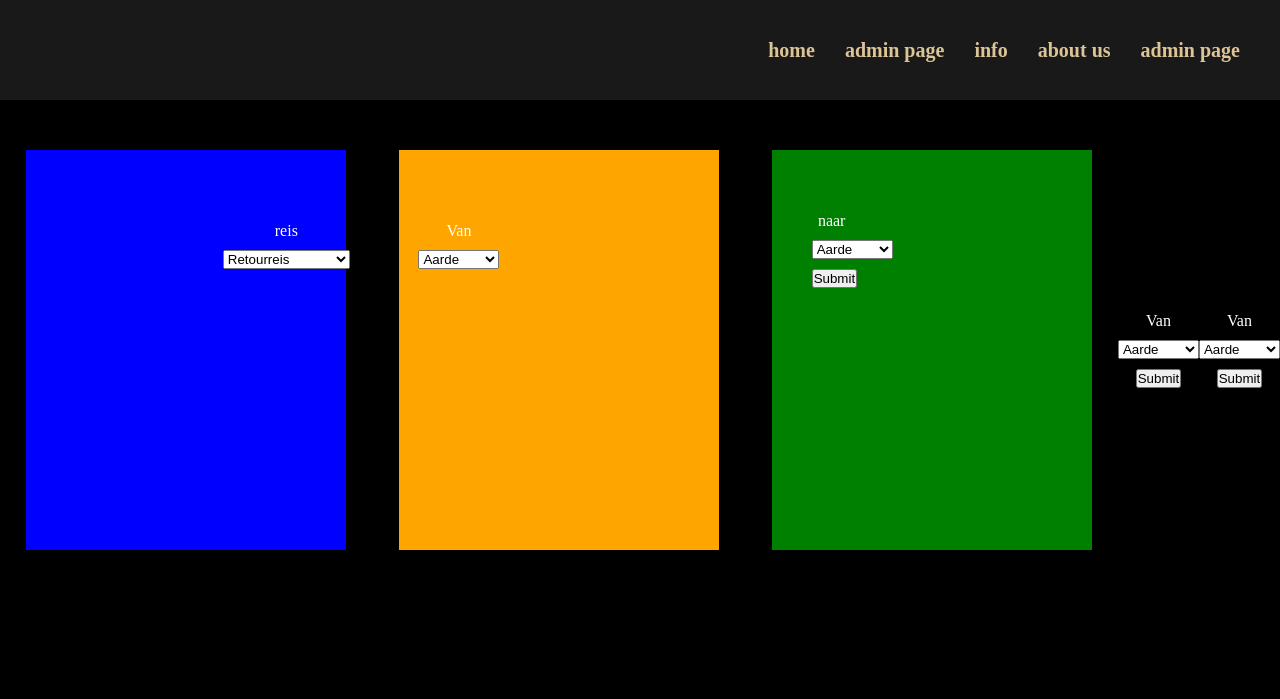
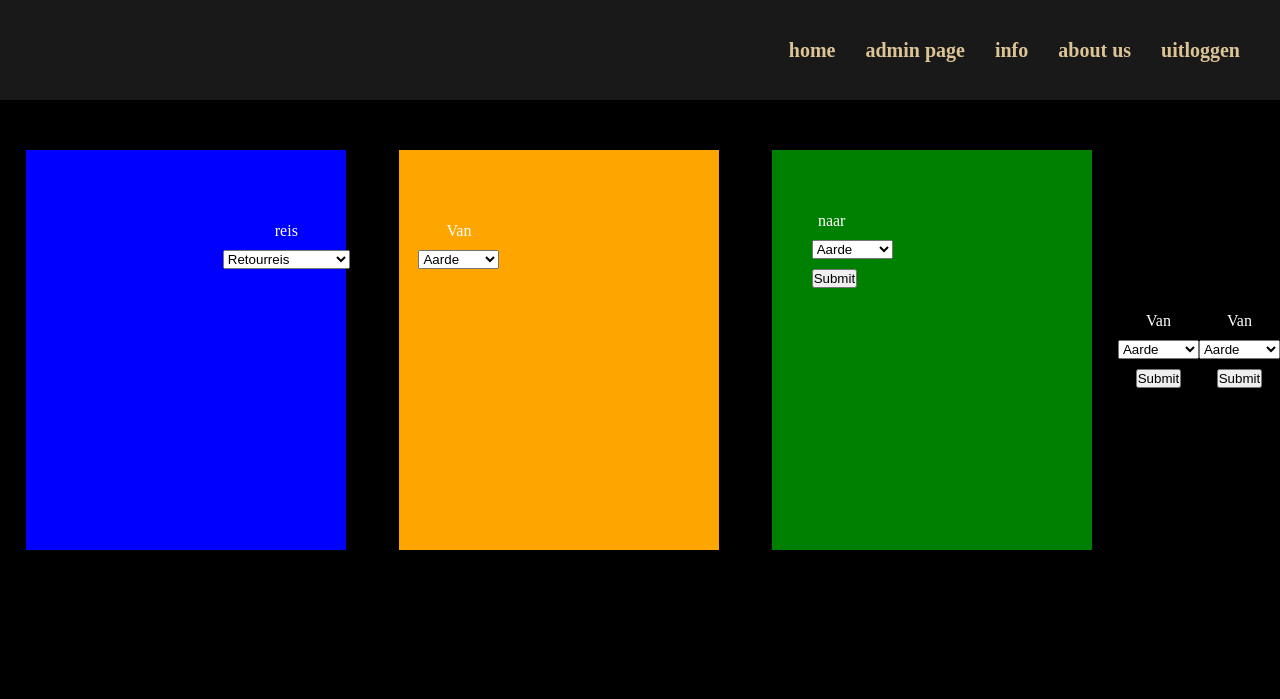
Before and after one commit to MoenirEl/CRUD_Airline, a PHP site: page / in a window 1280 px wide. Shown: the top 699 px of the page. Run offline with PHP 8.4, Linux system fonts and the light colour scheme; the visitor is signed in with stand-in values (Sample User, id 1); some libraries are stand-ins or nearby versions.

Commit message:
de session klaar met uitloggen

```diff
--- /dev/null
+++ b/connectie/sessionD.php
@@ -0,0 +1,5 @@
+<?php
+session_start();
+session_destroy();
+header("Location: ../index.php");
+?>
--- a/nav.php
+++ b/nav.php
@@ -23,11 +23,8 @@
         <a href="info.php">info</a>
         <a href="about.php">about us</a>
         <?php
-            session_start();
             if (isset($_SESSION['name'])) {
-                echo '<a href="admin.php">admin page</a>';
-            } else {
-                echo '<a href="inloggen.php">login</a>';
+                echo '<a href="connectie/sessionD.php">uitloggen</a>';
             }
         ?>
     </nav>
```
